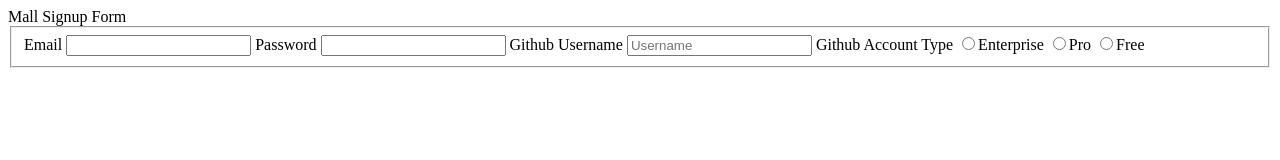
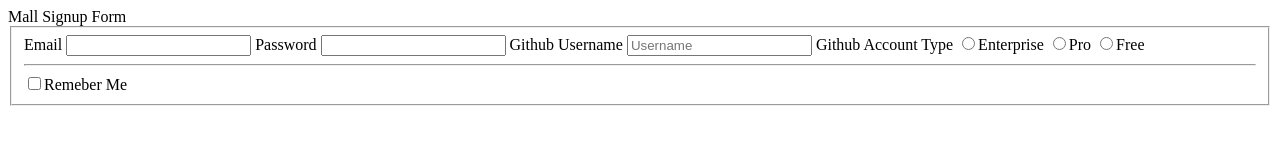
Before and after one commit to jdj-design/html-form, a plain HTML site: page index.html in a window 1280 px wide. Drawn offline with Linux system fonts and the light colour scheme.

Commit message:
finished

```diff
--- a/index.html
+++ b/index.html
@@ -28,6 +28,8 @@
     <input type="radio" name="account" value="Pro">Pro
     <input type="radio" name="account" value="Free">Free
   </label>
+  <hr>
+  <input type="checkbox" name="remember" value="remember">Remeber Me
 
 
    </fieldset>
```
